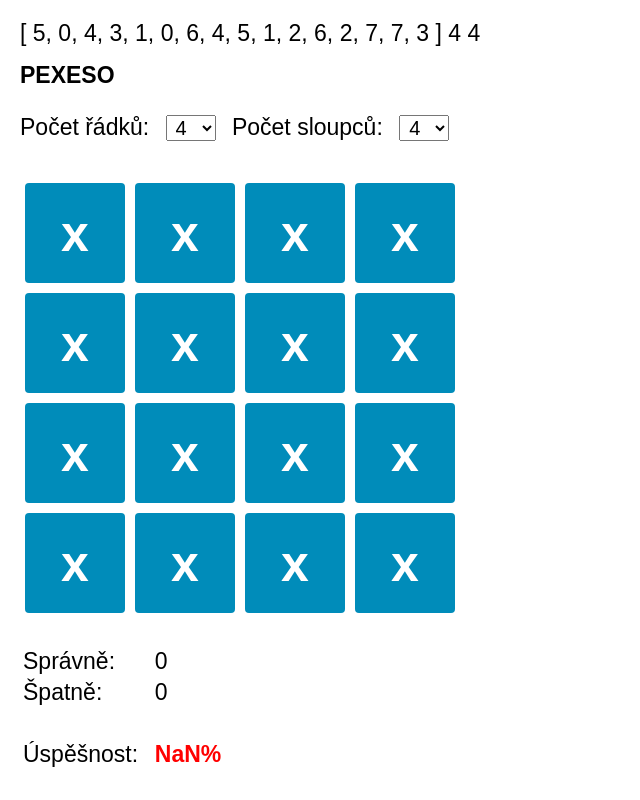
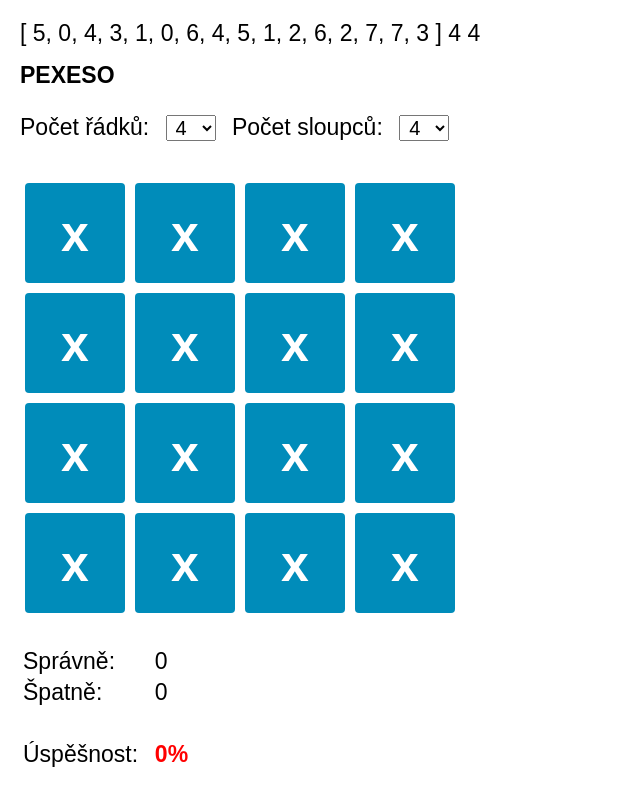
Before and after one commit to jan-blazek/Pexeso, a Vue app in the folder pexeso/: page / in a window 1280 px wide. Shown: the whole page, without its empty margins (0-640 px from the left). Built offline with nearby package versions, Linux system fonts and the light colour scheme.

Commit message:
fix success rate

```diff
--- a/pexeso/src/App.vue
+++ b/pexeso/src/App.vue
@@ -54,14 +54,14 @@
     </tr>
     <tr>
       <td>Úspěšnost:</td>
-      <td>&nbsp;&nbsp;<span id="body_uspesnost">{{correct / wrong}}%</span></td>
+      <td>&nbsp;&nbsp;<span id="body_uspesnost">{{successRate}}%</span></td>
     </tr>
   </table>
 </template>
 
 <script setup lang="ts">
 import VueCard from "@/components/vue-card.vue";
-import {onMounted, ref, watch} from "vue";
+import {computed, onMounted, ref, watch} from "vue";
 import type { Ref } from 'vue'
 
 const rows = ref(4);
@@ -80,6 +80,13 @@ watch(rows, () => {
 })
 watch(cols, () => {
   generateCardValues();
+})
+
+const successRate = computed(() => {
+  if (correct.value === 0 && wrong.value === 0) {
+    return 0;
+  }
+  return Math.round((correct.value / (correct.value + wrong.value)) * 100);
 })
 
 function generateCardValues() {
```
